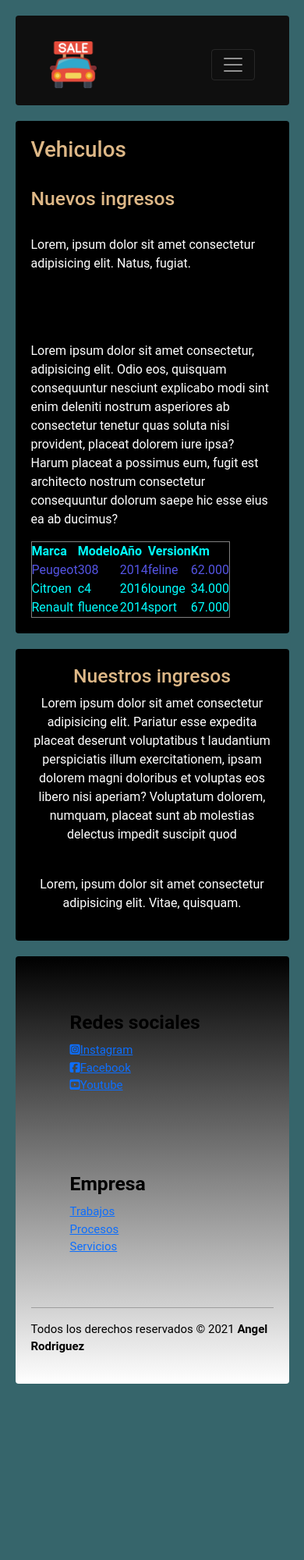
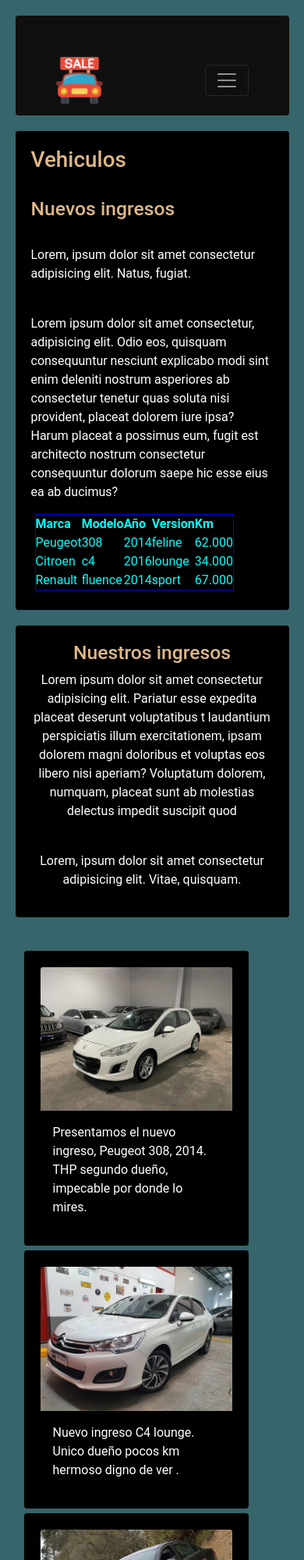
Before and after one commit to angelroodriguez/trabajo-final, a website: page vehiculos.html in a window 390 px wide. Shown: the top 2000 px of the page at 78% size. Before the commit the page ends 1794 px from the top, so only its background shows below. Drawn offline with nearby package versions, Linux system fonts and the light colour scheme.

Commit message:
cambios en vehiculos agregado de cards y inicio carrousel

```diff
--- a/scss/style.scss
+++ b/scss/style.scss
@@ -29,14 +29,16 @@
     display: grid;
     grid-gap: 20px;
     grid-template-columns: repeat(3, 1fr);
-    grid-template-rows: repeat(4, auto);
+    grid-template-rows: repeat(5, auto);
 
 }
 
 .contenedor__grid .navegador ,
 .contenedor__grid .contenido ,
 .contenedor__grid .asidebar ,
-.contenedor__grid .info {
+.contenedor__grid .info,
+.contenedor__grid .container,
+.contenedor__grid .card {
      /* background: rgb(93, 93, 129); */
      padding: 20px;
      border-radius: 4px;
@@ -47,6 +49,7 @@
     /* background: white; */
     color: rgb(10, 10, 9);
     grid-column: 1 / 4;
+    height: 8rem;
 
 
 }
@@ -77,6 +80,18 @@
 .contenedor__grid .asidebar__imagen{
     width: 100%;
     margin-top: 5px;
+
+}
+
+.contenedor__grid .container{
+    grid-column: 1 / 4;
+}
+
+.contenedor__grid .card{
+    grid-column: 1 / 4;
+    margin: 3px;
+    background: black;
+
 
 }
 
@@ -169,7 +184,7 @@
 
     width: auto;
     background-color: rgb(15, 15, 15);
-    height: 115px;
+    // height: 10rem;
     display: flex;
     align-items: center;
     justify-content: center;
@@ -272,6 +287,13 @@
  }
 
 
+.contenido__color1 {
+    margin: 5px;
+    border: 1px solid blue;
+    .contenido__color1 th{
+        border: 1px blue;
+    }
+}
 
 
 
--- a/vehiculos.html
+++ b/vehiculos.html
@@ -14,7 +14,8 @@
     <link href="https://cdn.jsdelivr.net/npm/bootstrap@5.1.3/dist/css/bootstrap.min.css" rel="stylesheet"
         integrity="sha384-1BmE4kWBq78iYhFldvKuhfTAU6auU8tT94WrHftjDbrCEXSU1oBoqyl2QvZ6jIW3" crossorigin="anonymous">
     <script src="https://kit.fontawesome.com/bb644440f4.js" crossorigin="anonymous">
-    </script><link rel="stylesheet"href="https://cdnjs.cloudflare.com/ajax/libs/animate.css/4.1.1/animate.min.css"/>
+    </script>
+    <link rel="stylesheet" href="https://cdnjs.cloudflare.com/ajax/libs/animate.css/4.1.1/animate.min.css" />
     <link rel="stylesheet" href="./css/style.css">
     <title>Paginasdeventas-Vehiculos</title>
 </head>
@@ -22,14 +23,17 @@
 <body>
     <div class="contenedor__grid">
 
-        <header class="navegador" >
+        <header class="navegador">
 
             <div class="container">
 
                 <nav class="navbar navbar-expand-lg navbar-light  navbar-dark bg-Dark">
                     <div class="container-fluid">
-                      <a class="navbar-brand" href="#"><img class="navegador__imagen" src="./media/imagenes/logoauto2.png" alt=""></a>
-                      <button class="navbar-toggler" type="button" data-bs-toggle="collapse" data-bs-target="#navbarText" aria-controls="navbarText" aria-expanded="false" aria-label="Toggle navigation">
+                        <a class="navbar-brand" href="#"><img class="navegador__imagen"
+                                src="./media/imagenes/logoauto2.png" alt=""></a>
+                        <button class="navbar-toggler" type="button" data-bs-toggle="collapse"
+                            data-bs-target="#navbarText" aria-controls="navbarText" aria-expanded="false"
+                            aria-label="Toggle navigation">
                             <span class="navbar-toggler-icon"></span>
                         </button>
                         <div class="collapse navbar-collapse" id="navbarText">
@@ -64,11 +68,8 @@
             <p>Lorem, ipsum dolor sit amet consectetur adipisicing elit. Natus, fugiat.</p>
 
 
-             <br><br>
-
-
-            <table border="1" class="contenido__color1 ">
-                <tr>
+            <table class="contenido__color1 ">
+                <tr >
                     <th>Marca</th>
                     <th>Modelo</th>
                     <th>Año</th>
@@ -76,21 +77,21 @@
                     <th>Km</th>
                 </tr>
 
-                <tr class="contenido__color2">
+                <tr >
                     <td>Peugeot</td>
                     <td>308</td>
                     <td>2014</td>
                     <td>feline</td>
                     <td>62.000</td>
                 </tr>
-                <tr class="contenido__color3">
+                <tr >
                     <td>Citroen</td>
                     <td>c4</td>
                     <td>2016</td>
                     <td>lounge</td>
                     <td>34.000</td>
                 </tr>
-                <tr class="contenido__color4">
+                <tr >
                     <td>Renault</td>
                     <td>fluence</td>
                     <td>2014</td>
@@ -98,7 +99,7 @@
                     <td>67.000</td>
                 </tr>
                 <br>
-                <p >Lorem ipsum dolor sit amet consectetur, adipisicing elit. Odio eos, quisquam consequuntur nesciunt
+                <p>Lorem ipsum dolor sit amet consectetur, adipisicing elit. Odio eos, quisquam consequuntur nesciunt
                     explicabo modi sint enim deleniti nostrum asperiores ab consectetur tenetur quas soluta nisi
                     provident, placeat dolorem iure ipsa? Harum placeat a possimus eum, fugit est architecto nostrum
                     consectetur consequuntur dolorum saepe hic esse eius ea ab ducimus?</p>
@@ -108,7 +109,8 @@
         </main>
         <aside class="asidebar">
             <h2 class="asidebar__titulo">Nuestros ingresos</h2>
-            <p class="asidebar__parrafo">Lorem ipsum dolor sit amet consectetur adipisicing elit. Pariatur esse expedita placeat deserunt
+            <p class="asidebar__parrafo">Lorem ipsum dolor sit amet consectetur adipisicing elit. Pariatur esse expedita
+                placeat deserunt
                 voluptatibus
                 t laudantium perspiciatis illum exercitationem, ipsam dolorem magni doloribus et
                 voluptas eos
@@ -119,6 +121,35 @@
             <p class="asidebar__parrafo">Lorem, ipsum dolor sit amet consectetur adipisicing elit. Vitae, quisquam.</p>
         </aside>
 
+        <div class="container">
+            <div class="row">
+                <div class="card " style="width: 18rem;">
+                    <img src="./media/imagenes/cards/peugeot308.jpg" class="card-img-top" alt="...">
+                    <div class="card-body">
+                        <p class="card-text">Presentamos el nuevo ingreso,
+                            Peugeot 308, 2014.
+                        THP segundo dueño,
+                    impecable por donde lo mires.</p>
+                    </div>
+                </div>
+
+                <div class="card" style="width: 18rem;">
+                    <img src="./media/imagenes/cards/c4 lounge.jpg" class="card-img-top" alt="...">
+                    <div class="card-body">
+                        <p class="card-text">Nuevo ingreso C4 lounge.
+                           Unico dueño pocos km hermoso digno de ver .</p>
+                    </div>
+                </div>
+
+                <div class="card" style="width: 18rem;">
+                    <img src="./media/imagenes/cards/fluence grande.jpg" class="card-img-top" alt="...">
+                    <div class="card-body">
+                        <p class="card-text"> Fluence 2014 sport, esta como en la foto, hermoso ,segundo dueño,
+                            deje su contacto y le contamos mas .</p>
+                    </div>
+                </div>
+            </div>
+        </div>
         <footer class="info">
             <div class="info__container">
                 <div class="info__box">
@@ -136,7 +167,7 @@
             </div>
             <div class="info__copy ">
                 <hr>
-                <p >Todos los derechos reservados © 2021 <b>Angel Rodriguez</b></p>
+                <p>Todos los derechos reservados © 2021 <b>Angel Rodriguez</b></p>
             </div>
         </footer>
     </div>
```
Also changed, not shown: index.html (+40 -0 lines), css/style.css, media/imagenes/cards/c4 lounge.jpg (added), media/imagenes/cards/fluence chico.jpg (added), media/imagenes/cards/fluence grande.jpg (added), media/imagenes/cards/peugeot308.jpg (added). Lines whose indentation alone changed are shown as unchanged.
